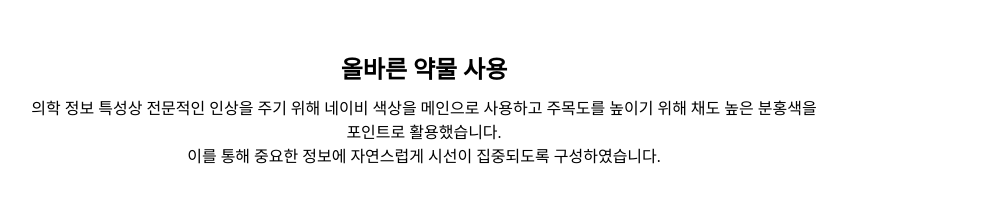
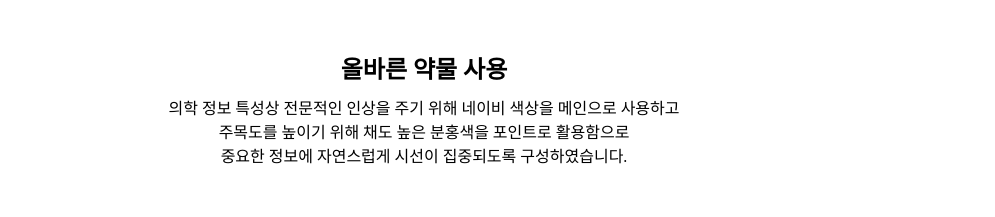
Before and after one commit to dawn00117-rgb/portfolio, a plain HTML site: page Brand1/cardnews1/cardnews.html in a window 1280 px wide. Shown: the top 217 px of the page, without its empty margins (216-1211 px from the left). Drawn offline with nearby package versions, Linux system fonts and the light colour scheme.

Commit message:
Update cardnews.html

```diff
--- a/Brand1/cardnews1/cardnews.html
+++ b/Brand1/cardnews1/cardnews.html
@@ -16,8 +16,9 @@
 	<div class="title">
 		<h2>올바른 약물 사용</h2>
 		<p>
-			의학 정보 특성상 전문적인 인상을 주기 위해 네이비 색상을 메인으로 사용하고 주목도를 높이기 위해 채도 높은 분홍색을 포인트로 활용했습니다.
-			<br>이를 통해 중요한 정보에 자연스럽게 시선이 집중되도록 구성하였습니다.
+			의학 정보 특성상 전문적인 인상을 주기 위해 네이비 색상을 메인으로 사용하고
+			<br>주목도를 높이기 위해 채도 높은 분홍색을 포인트로 활용함으로
+			<br>중요한 정보에 자연스럽게 시선이 집중되도록 구성하였습니다.
 		</p>
 	</div>
 	<div id="cardnews_wrap">
```
